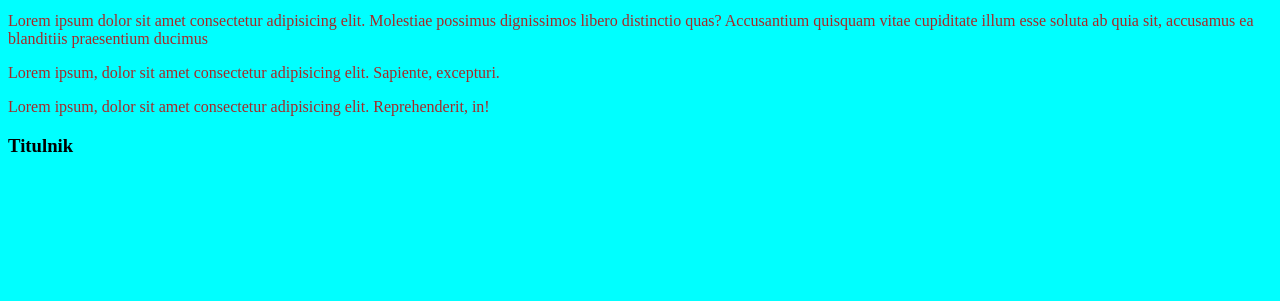
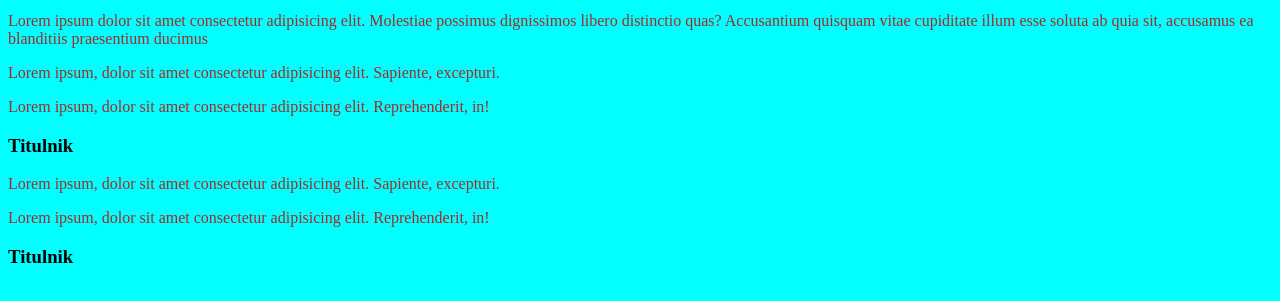
Before and after one commit to Romanempty/rrqw, a plain HTML site: page index.html in a window 1280 px wide. Shown: the part 147-448 px from the top of the page. Drawn offline with Linux system fonts and the light colour scheme; files that its build step writes are made by us from their sources.

Commit message:
Етка about и работа в ней

```diff
--- a/index.html
+++ b/index.html
@@ -14,5 +14,8 @@
     <p>Lorem ipsum, dolor sit amet consectetur adipisicing elit. Sapiente, excepturi.</p>
     <p>Lorem ipsum, dolor sit amet consectetur adipisicing elit. Reprehenderit, in!</p>
     <H3>Titulnik</H3>
+    <p>Lorem ipsum, dolor sit amet consectetur adipisicing elit. Sapiente, excepturi.</p>
+    <p>Lorem ipsum, dolor sit amet consectetur adipisicing elit. Reprehenderit, in!</p>
+    <H3>Titulnik</H3>
 </body>
 </html>
```
